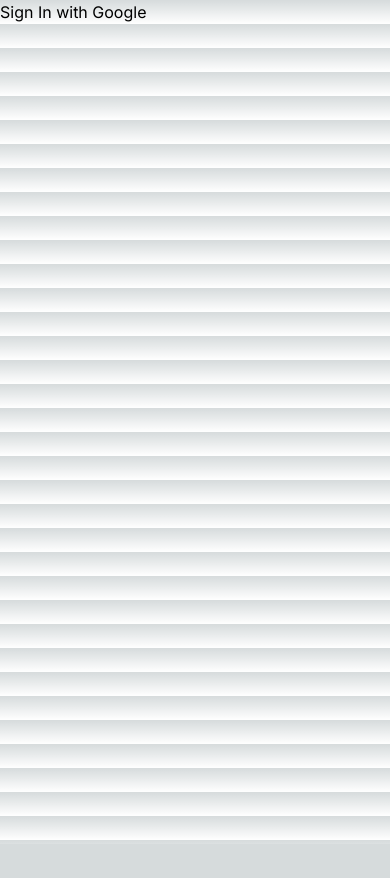
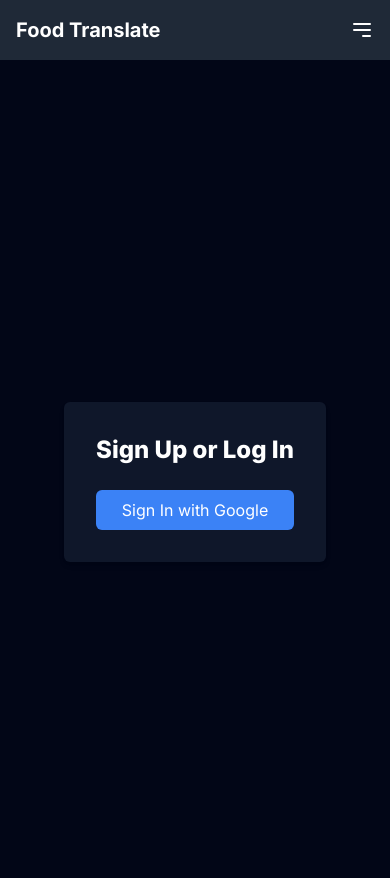
Before and after one commit to shanboss/food-translate2, a Next.js app: page / in a window 390 px wide. Shown: the top 878 px of the page. Before the commit the page ends 844 px from the top, so only its background shows below. Built offline with nearby package versions, Linux system fonts and the light colour scheme; no server answers.

Commit message:
'Add Food Item' Functionality

```diff
--- a/src/app/dashboard/page.js
+++ b/src/app/dashboard/page.js
@@ -1,3 +1,71 @@
+"use client";
+// Dashboard.js
+import { useEffect, useState } from "react";
+import { getAuth, signOut } from "firebase/auth";
+import { useRouter } from "next/navigation";
+import { getFirestore, doc, getDoc } from "firebase/firestore";
+import Navbar from "@/components/Navbar";
+import ItemForm from "@/components/ItemForm";
+
 export default function Dashboard() {
-  return <p>Dashboard Page</p>;
+  const router = useRouter();
+  const [displayName, setdisplayName] = useState(null);
+  const [photoURL, setUserPhoto] = useState(null);
+  const [showItemForm, setShowItemForm] = useState(false);
+  const auth = getAuth();
+  const db = getFirestore();
+
+  useEffect(() => {
+    const loadDisplayPhoto = async function () {
+      if (auth?.currentUser) {
+        const userRef = doc(db, "users", auth.currentUser.uid);
+        const userSnap = await getDoc(userRef);
+        const userData = userSnap.data();
+        setUserPhoto(userData?.photoURL);
+      }
+    };
+
+    const loadDisplayName = async function () {
+      if (auth?.currentUser) {
+        const userRef = doc(db, "users", auth.currentUser.uid);
+        const userSnap = await getDoc(userRef);
+        const userData = userSnap.data();
+        setdisplayName(userData?.displayName);
+      }
+    };
+
+    loadDisplayPhoto();
+    loadDisplayName();
+  }, [auth]);
+
+  const handleSignOut = async () => {
+    await signOut(auth).then(() => {
+      router.push("/");
+    });
+  };
+
+  const handleAddFoodItem = () => {
+    setShowItemForm(true);
+  };
+
+  return (
+    <div>
+      <Navbar onSignOut={handleSignOut} userPhoto={photoURL} />
+      <div className="flex flex-col items-center">
+        {" "}
+        {/* Wrap Welcome and Button in a container */}
+        <div className="p-16 text-4xl mb-4">Welcome, {displayName}</div>{" "}
+        {/* Apply margin-bottom */}
+        <div className="p-16 text-xl">
+          <button
+            className="bg-blue-500 text-white py-2 px-4 rounded"
+            onClick={handleAddFoodItem}
+          >
+            Add Food Item
+          </button>
+        </div>
+        {showItemForm && <ItemForm onClose={() => setShowItemForm(false)} />}
+      </div>
+    </div>
+  );
 }
--- a/src/app/layout.js
+++ b/src/app/layout.js
@@ -1,13 +1,12 @@
 import { Inter } from "next/font/google";
 import "./globals.css";
-import { initializeApp } from "firebase/app";
 import { FirebaseProvider } from "./useFirebase";
 
 const inter = Inter({ subsets: ["latin"] });
 
 export const metadata = {
-  title: "Create Next App",
-  description: "Generated by create next app",
+  title: "Food Translator",
+  description: "",
 };
 
 export default function RootLayout({ children }) {
--- a/src/app/page.js
+++ b/src/app/page.js
@@ -1,5 +1,6 @@
 "use client";
 
+import Navbar from "@/components/Navbar";
 import { getAuth, GoogleAuthProvider, signInWithPopup } from "firebase/auth";
 import { useRouter } from "next/navigation";
 
@@ -8,15 +9,40 @@ export default function Home() {
   const googleProvider = new GoogleAuthProvider();
   const router = useRouter();
 
+  const handleNameSubmit = (name) => {
+    // Handle the submitted name (e.g., update state, make an API call, etc.)
+    console.log("Submitted name:", name);
+  };
+
   const signInWithGoogle = async function () {
     await signInWithPopup(auth, googleProvider).then(() => {
       router.push("/dashboard");
     });
   };
 
+  const handleSignOut = async () => {
+    await signOut(auth).then(() => {
+      router.push("/");
+    });
+  };
+
   return (
-    <div>
-      <button onClick={signInWithGoogle}>Sign In with Google</button>
+    <div className="bg-slate-950">
+      <Navbar onSignIn={signInWithGoogle} onSignOut={handleSignOut} />
+      <div className="min-h-screen flex items-center justify-center bg-slate-950">
+        <div className="max-w-md p-8 bg-slate-900 shadow-md rounded-md">
+          <h1 className="text-2xl text-white font-extrabold text-center mb-6">
+            Sign Up or Log In
+          </h1>
+
+          <button
+            onClick={signInWithGoogle}
+            className="w-full py-2 px-4 bg-blue-500 text-white rounded-md hover:bg-blue-600 focus:outline-none focus:ring focus:border-blue-300"
+          >
+            Sign In with Google
+          </button>
+        </div>
+      </div>
     </div>
   );
 }
--- a/src/app/useFirebase.js
+++ b/src/app/useFirebase.js
@@ -2,6 +2,8 @@
 
 const { createContext } = require("react");
 import { initializeApp } from "firebase/app";
+import { getAuth, onAuthStateChanged } from "firebase/auth";
+import { getFirestore, doc, setDoc } from "firebase/firestore";
 
 const firebaseConfig = {
   apiKey: "AIzaSyA7V6wwJZ_7TF8lNyGO3nwM87SagmWl_Ps",
@@ -14,6 +16,24 @@ const firebaseConfig = {
 };
 
 const app = initializeApp(firebaseConfig);
+const auth = getAuth();
+const db = getFirestore();
+
+onAuthStateChanged(auth, () => {
+  console.log("It is running");
+  if (auth?.currentUser) {
+    const { uid, displayName, photoURL } = auth.currentUser;
+    const userRef = doc(db, "users", uid);
+    setDoc(
+      userRef,
+      {
+        displayName,
+        photoURL,
+      },
+      { merge: true }
+    );
+  }
+});
 
 const FirebaseContext = createContext();
 
--- /dev/null
+++ b/src/components/ItemForm.js
@@ -0,0 +1,57 @@
+// ItemForm.js
+import { useState } from "react";
+import {
+  addDoc,
+  collection,
+  serverTimestamp,
+  doc,
+  getFirestore,
+} from "firebase/firestore";
+import { getAuth, signOut } from "firebase/auth";
+const db = getFirestore();
+
+const ItemForm = ({ onClose }) => {
+  const [foodItemName, setFoodItemName] = useState("");
+
+  const handleFoodItemNameChange = (e) => {
+    setFoodItemName(e.target.value);
+  };
+
+  const handleSubmit = async (e) => {
+    e.preventDefault();
+
+    // Save food item to Firebase
+    const auth = getAuth();
+    if (auth?.currentUser) {
+      const userDocRef = doc(db, "users", auth.currentUser.uid);
+      const foodItemsCollectionRef = collection(userDocRef, "foodItems");
+
+      await addDoc(foodItemsCollectionRef, {
+        name: foodItemName,
+        timestamp: serverTimestamp(),
+      });
+    }
+
+    // Close the form
+    onClose();
+  };
+
+  return (
+    <div className="px-8">
+      <form onSubmit={handleSubmit}>
+        <label className="text-black px-8">
+          <input
+            type="text"
+            placeholder="Food Item"
+            value={foodItemName}
+            onChange={handleFoodItemNameChange}
+            className="text-white bg-slate-950 rounded-md border border-gray-50 p-2" // Set text color to black
+          />
+        </label>
+        <button type="submit">Add Food Item</button>
+      </form>
+    </div>
+  );
+};
+
+export default ItemForm;
--- /dev/null
+++ b/src/components/Navbar.js
@@ -0,0 +1,57 @@
+"use client";
+
+import React, { useState } from "react";
+
+const Navbar = ({ onSignOut, userPhoto }) => {
+  const [isMenuOpen, setIsMenuOpen] = useState(false);
+
+  const toggleMenu = () => {
+    setIsMenuOpen(!isMenuOpen);
+  };
+
+  console.log("userPhoto:", userPhoto);
+
+  return (
+    <nav className="bg-gray-800 p-4">
+      <div className="container mx-auto flex justify-between items-center">
+        <div className="text-white font-bold text-xl">Food Translate</div>
+        <div
+          className={`hidden md:flex space-x-4 items-center ${
+            isMenuOpen ? "flex" : "hidden"
+          }`}
+        >
+          <div>
+            <button onClick={onSignOut}>Sign Out</button>
+          </div>
+          <a>
+            {userPhoto && (
+              <img
+                className="rounded-full w-10 h-10"
+                src={userPhoto}
+                alt="user"
+              />
+            )}
+          </a>
+        </div>
+        <button className="md:hidden text-white" onClick={toggleMenu}>
+          <svg
+            className="w-6 h-6"
+            fill="none"
+            stroke="currentColor"
+            viewBox="0 0 24 24"
+            xmlns="http://www.w3.org/2000/svg"
+          >
+            <path
+              strokeLinecap="round"
+              strokeLinejoin="round"
+              strokeWidth="2"
+              d="M4 6h16M4 12h16m-7 6h7"
+            ></path>
+          </svg>
+        </button>
+      </div>
+    </nav>
+  );
+};
+
+export default Navbar;
```
